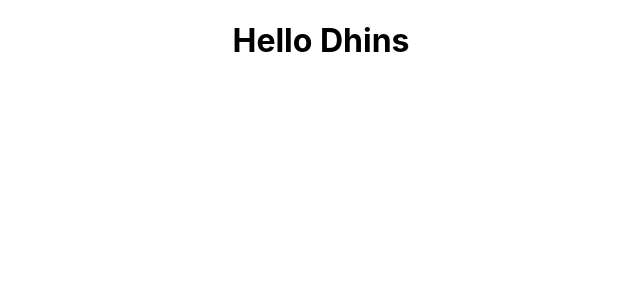
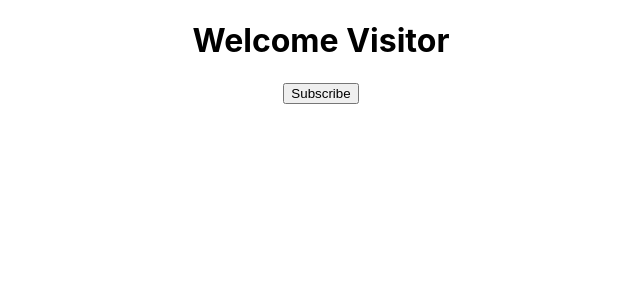
Before and after one commit to DHINNOON/React, a React (Create React App) app: page / in a window 1280 px wide. Shown: the top 300 px of the page, without its empty margins (319-959 px from the left). Built offline with nearby package versions, Linux system fonts and the light colour scheme.

Commit message:
hooks,jsx,props,state

```diff
--- a/src/App.js
+++ b/src/App.js
@@ -1,11 +1,23 @@
 import logo from "./logo.svg";
 import "./App.css";
 import Greet from "./components/Greet";
+import Welcome from "./components/Welcome";
+import Hello from "./components/Hello";
+import Message from "./components/Message";
 
 function App() {
   return (
     <div className="App">
-      <Greet />
+      <Message />
+      {/* <Greet name="DS" nickName="coup">
+        <p>This is children</p>
+      </Greet>
+      <Greet name="Noon" nickName="Mil">
+        <button>Action</button>
+      </Greet>
+  <Greet name="DHINS" nickName="Ahmed"></Greet>
+      <Welcome name="DS" nickName="coup" />
+      {/* <Hello /> */}
     </div>
   );
 }
--- a/src/components/Greet.js
+++ b/src/components/Greet.js
@@ -5,6 +5,13 @@ function Greet() {
   return <h1> Hello Dhins </h1>;
 }
 */
-const Greet = () => <h1> Hello Dhins </h1>;
+const Greet = (props) => (
+  <div>
+    <h1>
+      Hello {props.name} <sub>{props.nickName}</sub>
+    </h1>
+    {props.children}
+  </div>
+);
 
 export default Greet;
--- /dev/null
+++ b/src/components/Hello.js
@@ -0,0 +1,10 @@
+import React from "react";
+
+const Hello = () => {
+    return React.createElement(
+        "div", { id: "Hello", className: "Ds" },
+        React.createElement("h1", null, "Hi dhinoo")
+    );
+};
+
+export default Hello;
--- /dev/null
+++ b/src/components/Message.js
@@ -0,0 +1,26 @@
+import React, { Component } from "react";
+
+class Message extends Component {
+  constructor() {
+    super();
+    this.state = {
+      message: "Welcome Visitor",
+    };
+  }
+  changeMessage() {
+    this.setState({
+      message: "Thank u for subscribing",
+    });
+  }
+
+  render() {
+    return (
+      <div>
+        <h1>{this.state.message}</h1>
+        <button onClick={() => this.changeMessage()}>Subscribe</button>
+      </div>
+    );
+  }
+}
+
+export default Message;
--- /dev/null
+++ b/src/components/Welcome.js
@@ -0,0 +1,13 @@
+import React, { Component } from "react";
+
+class Welcome extends Component {
+  render() {
+    return (
+      <h1>
+        Hello {this.props.name} <sub>{this.props.nickName}</sub>
+      </h1>
+    );
+  }
+}
+
+export default Welcome;
```
